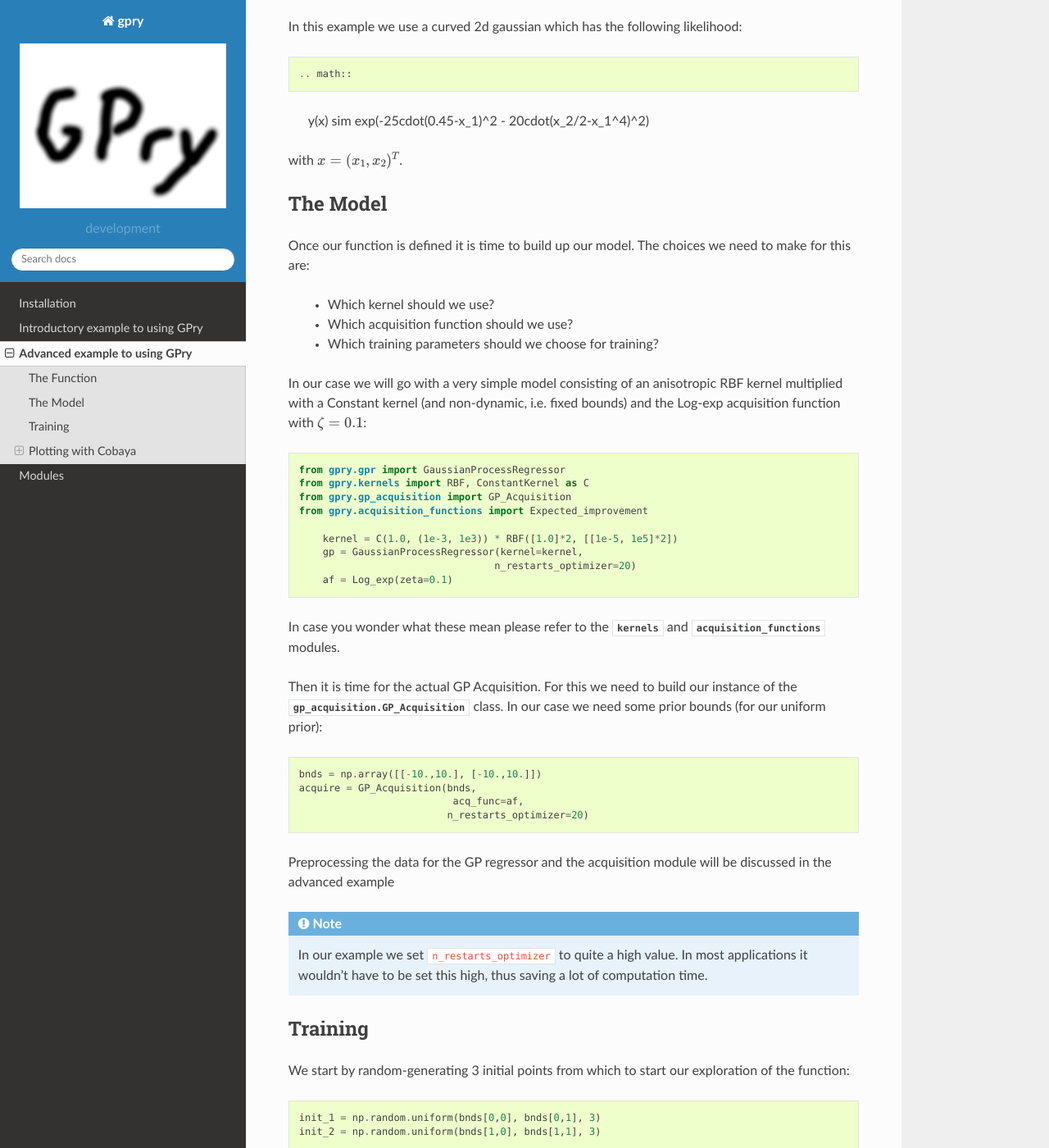
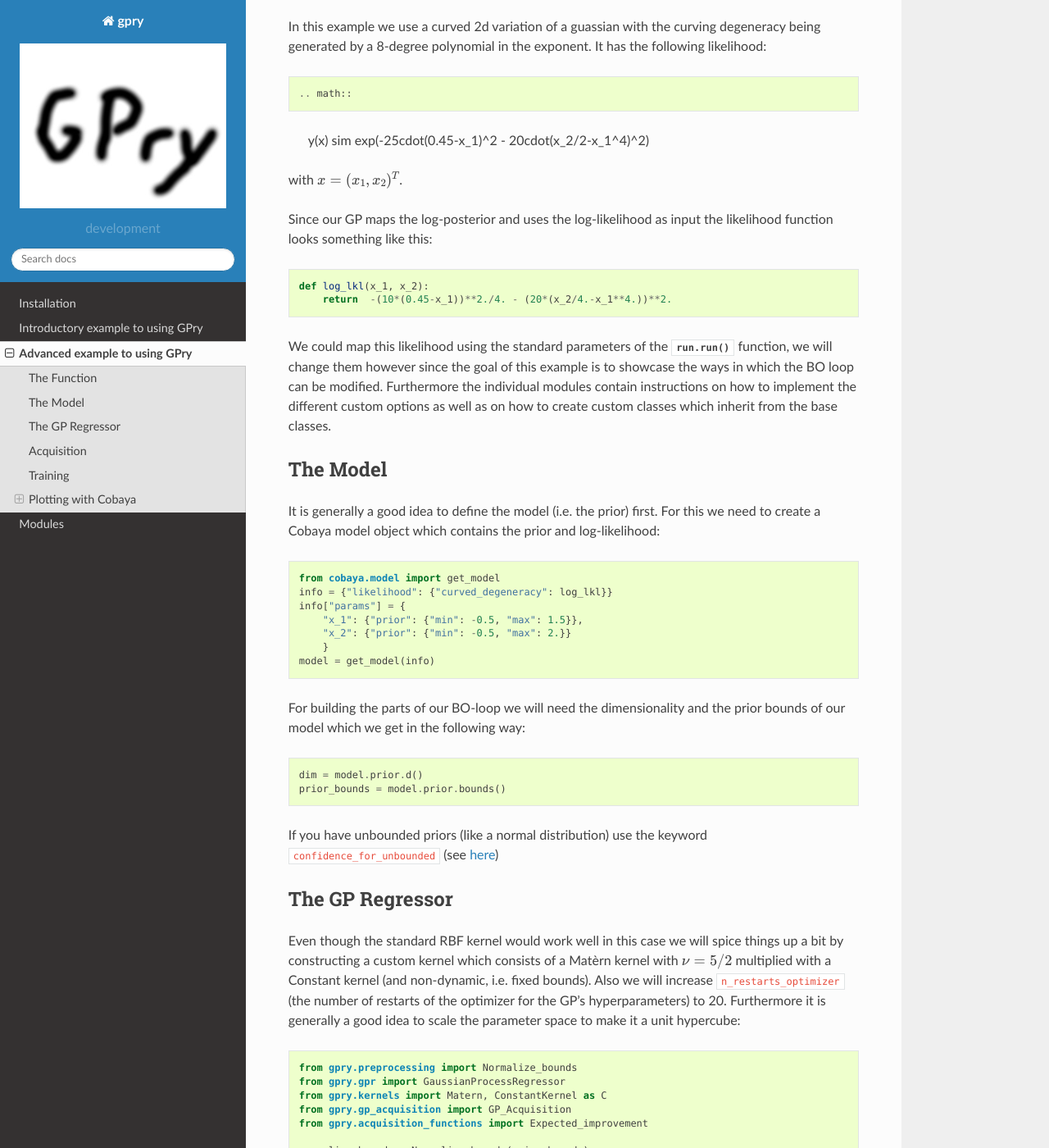
Before and after one commit to jonaselgammal/GPry, a Sphinx documentation site: the page built from doc/source/adv_example.rst, in a window 1280 px wide and 1400 px high, scrolled down 291 px. Shown: the whole window at 82% size. Built offline with Sphinx 7.4.7 and the Read the Docs theme 2.0.0, drawn with Linux system fonts in a browser that asks for light colours; some of the changed text lies outside the part shown.

Commit message:
More work on the advanced example

```diff
--- a/doc/source/adv_example.rst
+++ b/doc/source/adv_example.rst
@@ -10,38 +10,82 @@ functionalities one by one.
 The Function
 ============
 
-In this example we use a curved 2d gaussian which has the following likelihood::
+In this example we use a curved 2d variation of a guassian with the curving
+degeneracy being generated by a 8-degree polynomial in the exponent.
+It has the following likelihood::
 
 .. math::
     y(x) \sim \exp(-25\cdot(0.45-x_1)^2 - 20\cdot(x_2/2-x_1^4)^2)
 
 with :math:`x=(x_1, x_2)^T`.
 
+Since our GP maps the log-posterior and uses the log-likelihood as input the
+likelihood function looks something like this::
+
+    def log_lkl(x_1, x_2):
+        return  -(10*(0.45-x_1))**2./4. - (20*(x_2/4.-x_1**4.))**2.
+
+We could map this likelihood using the standard parameters of the
+:meth:`run.run` function, we will change them however since the goal of this
+example is to showcase the ways in which the BO loop can be modified.
+Furthermore the individual modules contain instructions on how to implement
+the different custom options as well as on how to create custom classes which
+inherit from the base classes.
+
 The Model
 =========
+It is generally a good idea to define the model (i.e. the prior) first. For
+this we need to create a Cobaya model object which contains the prior and
+log-likelihood::
 
-Once our function is defined it is time to build up our model.
-The choices we need to make for this are:
+    from cobaya.model import get_model
+    info = {"likelihood": {"curved_degeneracy": log_lkl}}
+    info["params"] = {
+        "x_1": {"prior": {"min": -0.5, "max": 1.5}},
+        "x_2": {"prior": {"min": -0.5, "max": 2.}}
+        }
+    model = get_model(info)
 
-    * Which kernel should we use?
-    * Which acquisition function should we use?
-    * Which training parameters should we choose for training?
+For building the parts of our BO-loop we will need the dimensionality and the
+prior bounds of our model which we get in the following way::
 
-In our case we will go with a very simple model consisting of an
-anisotropic RBF kernel multiplied with a Constant kernel (and non-dynamic,
-i.e. fixed bounds) and the Log-exp acquisition function with :math:`\zeta=0.1`::
+    dim = model.prior.d()
+    prior_bounds = model.prior.bounds()
 
+If you have unbounded priors (like a normal distribution) use the keyword
+``confidence_for_unbounded``
+(see `here <https://cobaya.readthedocs.io/en/latest/params_prior.html#prior-class>`_)
+
+The GP Regressor
+================
+
+Even though the standard RBF kernel would work well in this case we will spice
+things up a bit by constructing a custom kernel which consists of a Matèrn
+kernel with :math:`\nu=5/2` multiplied with a Constant kernel (and non-dynamic,
+i.e. fixed bounds). Also we will increase ``n_restarts_optimizer`` (the number
+of restarts of the optimizer for the GP's hyperparameters) to 20.
+Furthermore it is generally a good idea to scale the parameter space to make it
+a unit hypercube::
+
+    from gpry.preprocessing import Normalize_bounds
     from gpry.gpr import GaussianProcessRegressor
-    from gpry.kernels import RBF, ConstantKernel as C
+    from gpry.kernels import Matern, ConstantKernel as C
     from gpry.gp_acquisition import GP_Acquisition
     from gpry.acquisition_functions import Expected_improvement
 
-	kernel = C(1.0, (1e-3, 1e3)) * RBF([1.0]*2, [[1e-5, 1e5]*2])
-	gp = GaussianProcessRegressor(kernel=kernel,
-		                     n_restarts_optimizer=20)
-	af = Log_exp(zeta=0.1)
+    normalize_bounds = Normalize_bounds(prior_bounds)
+  	kernel = C(1.0, (1e-3, 1e3)) * Matern([1.0]*2, [[1e-5, 1e5]*2], nu=2.5)
+  	gp = GaussianProcessRegressor(kernel=kernel,
+  		                     n_restarts_optimizer=20,
+                           normalize_X=normalize_bounds)
+  	af = Log_exp(zeta=0.1)
 
-In case you wonder what these mean please refer to the :mod:`kernels`
+In case you wonder what these mean please refer to the :mod:`kernels`,
+:mod:`gpr` and :mod:`preprocessing` modules.
+
+Acquisition
+===========
+
 and :mod:`acquisition_functions` modules.
 
 Then it is time for the actual GP Acquisition. For this we need to
```
